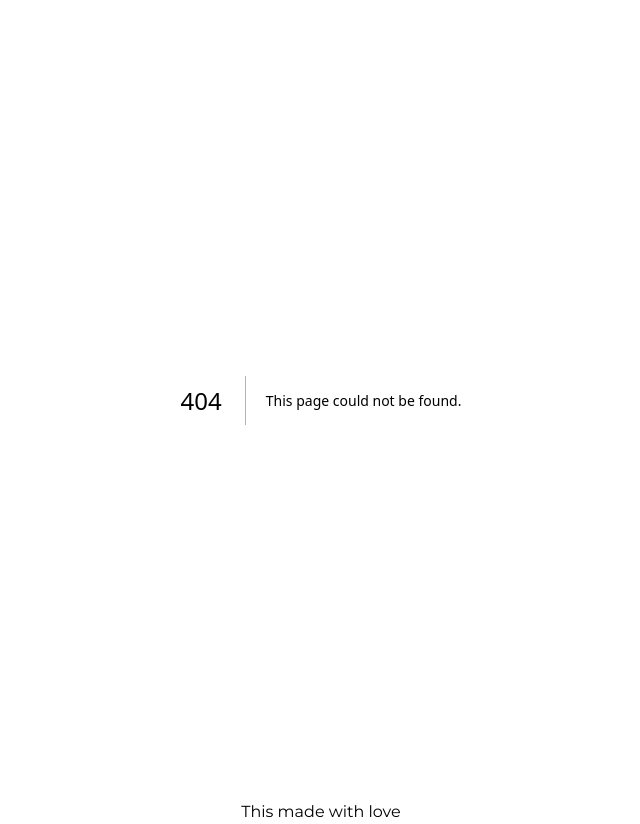
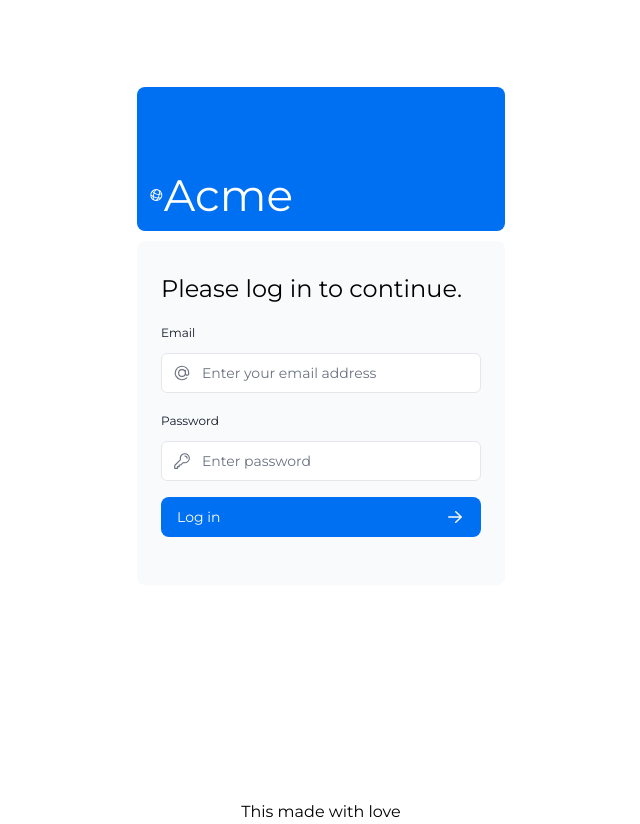
Before and after one commit to geramargonzalez/DashboardJS, a Next.js app: page /ui/login in a window 1280 px wide. Before the commit this address had no page. Shown: the whole page, without its empty margins (319-959 px from the left). Built offline with nearby package versions, Linux system fonts and the light colour scheme.

Commit message:
upate package json

```diff
--- /dev/null
+++ b/app/ui/login/page.tsx
@@ -0,0 +1,17 @@
+import AcmeLogo from '@/app/ui/acme-logo';
+import LoginForm from '@/app/ui/login-form';
+
+export default function LoginPage() {
+  return (
+    <main className="flex items-center justify-center md:h-screen">
+      <div className="relative mx-auto flex w-full max-w-[400px] flex-col space-y-2.5 p-4 md:-mt-32">
+        <div className="flex h-20 w-full items-end rounded-lg bg-blue-500 p-3 md:h-36">
+          <div className="w-32 text-white md:w-36">
+            <AcmeLogo />
+          </div>
+        </div>
+        <LoginForm />
+      </div>
+    </main>
+  );
+}
--- a/package.json
+++ b/package.json
@@ -16,6 +16,7 @@
     "bcrypt": "^5.1.1",
     "clsx": "^2.0.0",
     "next": "^14.0.2",
+    "next-auth": "5.0.0-beta.19",
     "postcss": "8.4.31",
     "react": "18.2.0",
     "react-dom": "18.2.0",
```
Also changed, not shown: 1 other file (tests, documents, lock files or other folders).
